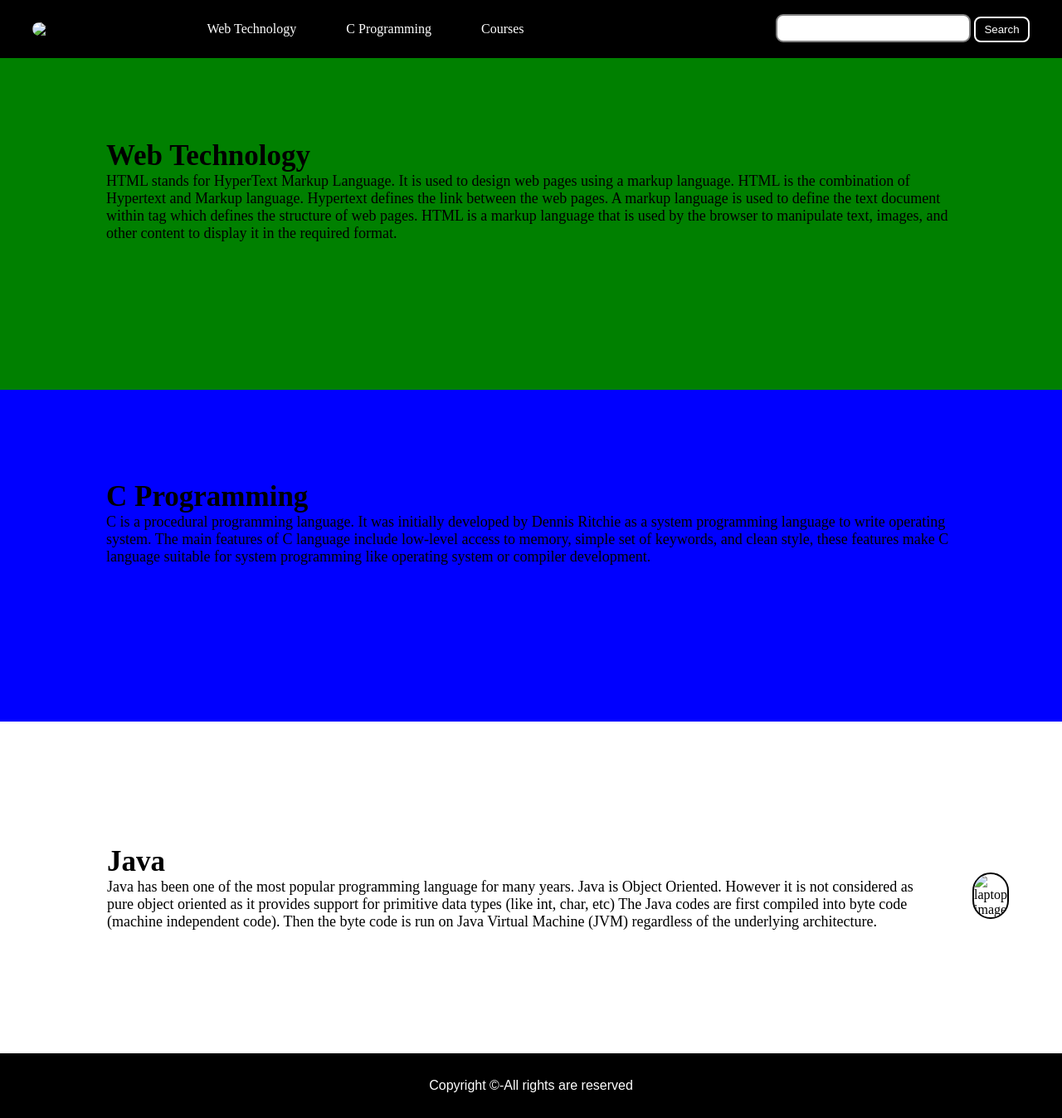
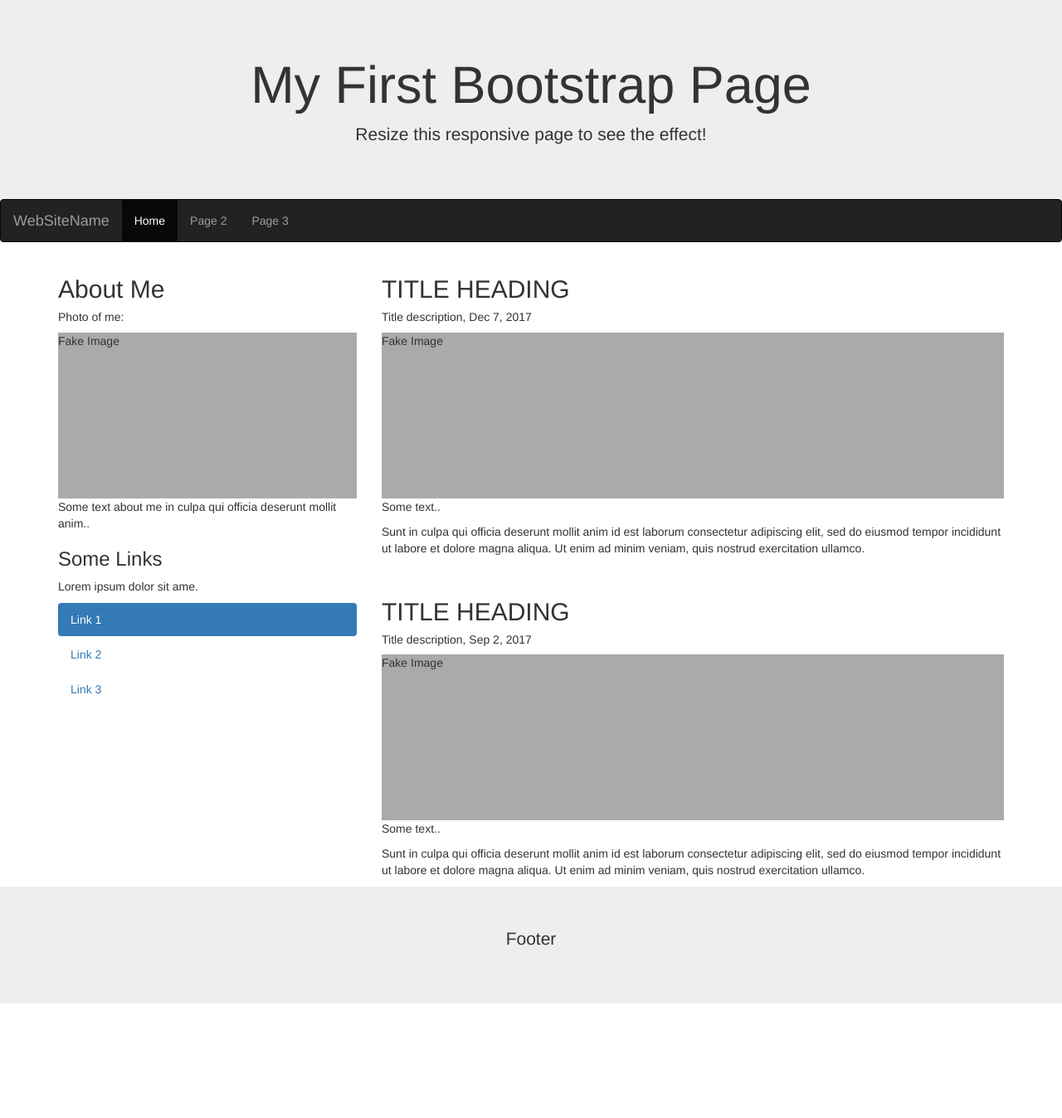
Before and after one commit to akash63652/frontend, a plain HTML site: page index.html in a window 1280 px wide. Shown: the whole page at 83% size. After the commit the page ends 1210 px from the top, so only its background shows below. Drawn offline with nearby package versions, Linux system fonts and the light colour scheme.

Commit message:
Update index.html

```diff
--- a/index.html
+++ b/index.html
@@ -1,272 +1,81 @@
 <!DOCTYPE html>
-
-<html>
-
+<html lang="en">
 <head>
-	<title>Simple web Development Template</title>
-
+  <title>Bootstrap Website Example</title>
+  <meta charset="utf-8">
+  <meta name="viewport" content="width=device-width, initial-scale=1">
+  <link rel="stylesheet" href="https://maxcdn.bootstrapcdn.com/bootstrap/3.4.1/css/bootstrap.min.css">
+  <script src="https://ajax.googleapis.com/ajax/libs/jquery/3.7.1/jquery.min.js"></script>
+  <script src="https://maxcdn.bootstrapcdn.com/bootstrap/3.4.1/js/bootstrap.min.js"></script>
   <style>
-		* {
-			margin: 0;
-			padding: 0;
-		}
-
-		.navbar {
-			display: flex;
-			align-items: center;
-			justify-content: center;
-			position: sticky;
-			top: 0;
-			cursor: pointer;
-		}
-
-		.background {
-			background: black;
-			background-blend-mode: darken;
-			background-size: cover;
-		}
-
-		.nav-list {
-			width: 70%;
-			display: flex;
-			align-items: center;
-		}
-
-		.logo {
-			display: flex;
-			justify-content: center;
-			align-items: center;
-		}
-
-		.logo img {
-			width: 180px;
-			border-radius: 50px;
-		}
-
-		.nav-list li {
-			list-style: none;
-			padding: 26px 30px;
-		}
-
-		.nav-list li a {
-			text-decoration: none;
-			color: white;
-		}
-
-		.nav-list li a:hover {
-			color: grey;
-		}
-
-		.rightnav {
-			width: 30%;
-			text-align: right;
-		}
-
-		#search {
-			padding: 5px;
-			font-size: 17px;
-			border: 2px solid grey;
-			border-radius: 9px;
-		}
-
-		.firstsection {
-			background-color: green;
-			height: 400px;
-		}
-
-		.secondsection {
-			background-color: blue;
-			height: 400px;
-		}
-
-		.box-main {
-			display: flex;
-			justify-content: center;
-			align-items: center;
-			color: black;
-			max-width: 80%;
-			margin: auto;
-			height: 80%;
-		}
-
-		.firsthalf {
-			width: 100%;
-			display: flex;
-			flex-direction: column;
-			justify-content: center;
-		}
-
-		.secondhalf {
-			width: 30%;
-		}
-
-		.secondhalf img {
-			width: 70%;
-			border: 4px solid white;
-			border-radius: 150px;
-			display: block;
-			margin: auto;
-		}
-
-		.text-big {
-			font-family: 'Piazzolla', serif;
-			font-weight: bold;
-			font-size: 35px;
-		}
-
-		.text-small {
-			font-size: 18px;
-		}
-
-		.btn {
-			padding: 8px 20px;
-			margin: 7px 0;
-			border: 2px solid white;
-			border-radius: 8px;
-			background: none;
-			color: white;
-			cursor: pointer;
-		}
-
-		.btn-sm {
-			padding: 6px 10px;
-			vertical-align: middle;
-		}
-
-		.section {
-			height: 400px;
-			display: flex;
-			align-items: center;
-			justify-content: center;
-			max-width: 90%;
-			margin: auto;
-		}
-
-		.section-Left {
-			flex-direction: row-reverse;
-		}
-
-		.paras {
-			padding: 0px 65px;
-		}
-
-		.thumbnail img {
-			width: 250px;
-			border: 2px solid black;
-			border-radius: 26px;
-			margin-top: 19px;
-		}
-
-		.center {
-			text-align: center;
-		}
-
-		.text-footer {
-			text-align: center;
-			padding: 30px 0;
-			font-family: 'Ubuntu', sans-serif;
-			display: flex;
-			justify-content: center;
-			color: white;
+  .fakeimg {
+    height: 200px;
+    background: #aaa;
   }
   </style>
 </head>
+<body>
 
-<body>
-	<nav class="navbar background">
-		<ul class="nav-list">
-			<div class="logo">
-				<img src= "logo.png">
+<div class="jumbotron text-center" style="margin-bottom:0">
+  <h1>My First Bootstrap Page</h1>
+  <p>Resize this responsive page to see the effect!</p>
 </div>
-			<li><a href="#web">Web Technology</a></li>
-			<li><a href="#program">C Programming</a></li>
-			<li><a href="#course">Courses</a></li>
+
+<nav class="navbar navbar-inverse">
+  <div class="container-fluid">
+    <div class="navbar-header">
+      <button type="button" class="navbar-toggle" data-toggle="collapse" data-target="#myNavbar">
+        <span class="icon-bar"></span>
+        <span class="icon-bar"></span>
+        <span class="icon-bar"></span>
+      </button>
+      <a class="navbar-brand" href="#">WebSiteName</a>
+    </div>
+    <div class="collapse navbar-collapse" id="myNavbar">
+      <ul class="nav navbar-nav">
+        <li class="active"><a href="#">Home</a></li>
+        <li><a href="#">Page 2</a></li>
+        <li><a href="#">Page 3</a></li>
       </ul>
-
-		<div class="rightNav">
-			<input type="text" name="search" id="search">
-			<button class="btn btn-sm">Search</button>
+    </div>
   </div>
 </nav>
 
-	<section class="firstsection">
-		<div class="box-main">
-			<div class="firstHalf">
-				<h1 class="text-big" id="web">Web Technology</h1>
-				<p class="text-small">
-					HTML stands for HyperText Markup Language.
-					It is used to design web pages using a markup
-					language. HTML is the combination of Hypertext
-					and Markup language. Hypertext defines the
-					link between the web pages. A markup language
-					is used to define the text document within tag
-					which defines the structure of web pages.
-					HTML is a markup language that is used by the
-					browser to manipulate text, images, and other
-					content to display it in the required format.
-				</p>
-
-
+<div class="container">
+  <div class="row">
+    <div class="col-sm-4">
+      <h2>About Me</h2>
+      <h5>Photo of me:</h5>
+      <div class="fakeimg">Fake Image</div>
+      <p>Some text about me in culpa qui officia deserunt mollit anim..</p>
+      <h3>Some Links</h3>
+      <p>Lorem ipsum dolor sit ame.</p>
+      <ul class="nav nav-pills nav-stacked">
+        <li class="active"><a href="#">Link 1</a></li>
+        <li><a href="#">Link 2</a></li>
+        <li><a href="#">Link 3</a></li>
+      </ul>
+      <hr class="hidden-sm hidden-md hidden-lg">
+    </div>
+    <div class="col-sm-8">
+      <h2>TITLE HEADING</h2>
+      <h5>Title description, Dec 7, 2017</h5>
+      <div class="fakeimg">Fake Image</div>
+      <p>Some text..</p>
+      <p>Sunt in culpa qui officia deserunt mollit anim id est laborum consectetur adipiscing elit, sed do eiusmod tempor incididunt ut labore et dolore magna aliqua. Ut enim ad minim veniam, quis nostrud exercitation ullamco.</p>
+      <br>
+      <h2>TITLE HEADING</h2>
+      <h5>Title description, Sep 2, 2017</h5>
+      <div class="fakeimg">Fake Image</div>
+      <p>Some text..</p>
+      <p>Sunt in culpa qui officia deserunt mollit anim id est laborum consectetur adipiscing elit, sed do eiusmod tempor incididunt ut labore et dolore magna aliqua. Ut enim ad minim veniam, quis nostrud exercitation ullamco.</p>
     </div>
   </div>
-	</section>
-
-	<section class="secondsection">
-		<div class="box-main">
-			<div class="firstHalf">
-				<h1 class="text-big" id="program">
-					C Programming
-				</h1>
-				<p class="text-small">
-					C is a procedural programming language. It
-					was initially developed by Dennis Ritchie
-					as a system programming language to write
-					operating system. The main features of C
-					language include low-level access to memory,
-					simple set of keywords, and clean style,
-					these features make C language suitable for
-					system programming like operating system or
-					compiler development.
-				</p>
-
-
-			</div>
-		</div>
-	</section>
-
-	<section class="section">
-		<div class="paras">
-			<h1 class="sectionTag text-big">Java</h1>
-
-			<p class="sectionSubTag text-small">
-				Java has been one of the most popular
-				programming language for many years.
-				Java is Object Oriented. However it is
-				not considered as pure object oriented
-				as it provides support for primitive
-				data types (like int, char, etc) The
-				Java codes are first compiled into byte
-				code (machine independent code). Then
-				the byte code is run on Java Virtual
-				Machine (JVM) regardless of the
-				underlying architecture.
-			</p>
-
-
 </div>
 
-		<div class="thumbnail">
-			<img src= "img.png" alt="laptop image">
+<div class="jumbotron text-center" style="margin-bottom:0">
+  <p>Footer</p>
 </div>
-	</section>
 
-	<footer class="background">
-		<p class="text-footer">
-			Copyright ©-All rights are reserved
-		</p>
-
-
-	</footer>
 </body>
-
 </html>
```
Lines whose indentation alone changed are shown as unchanged.
